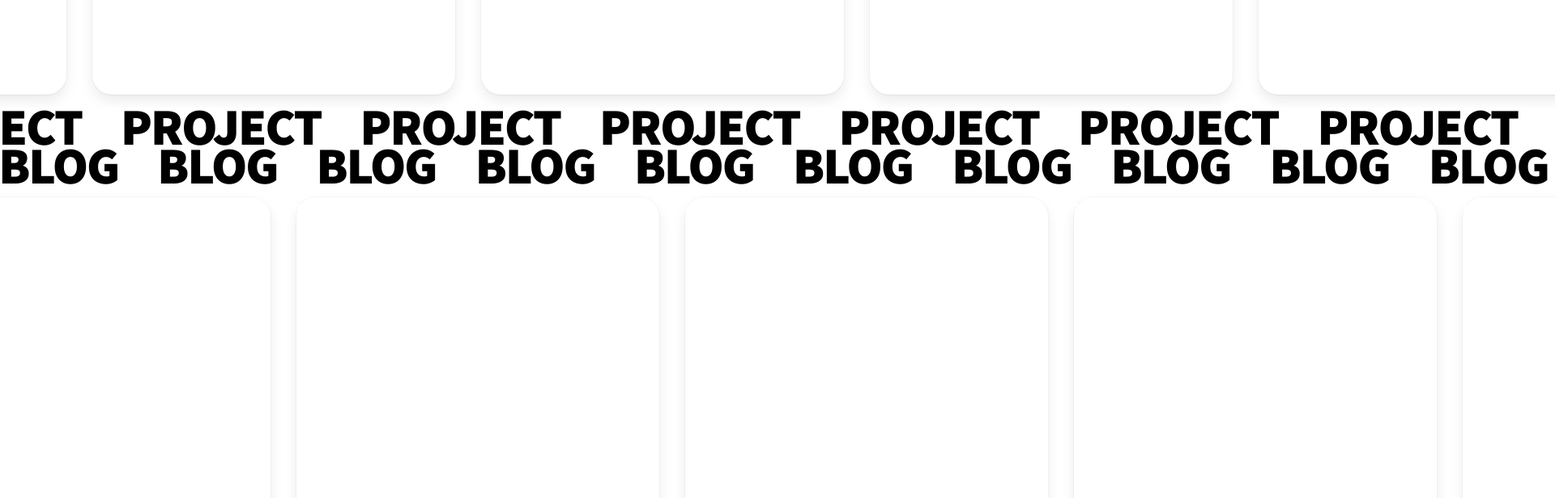
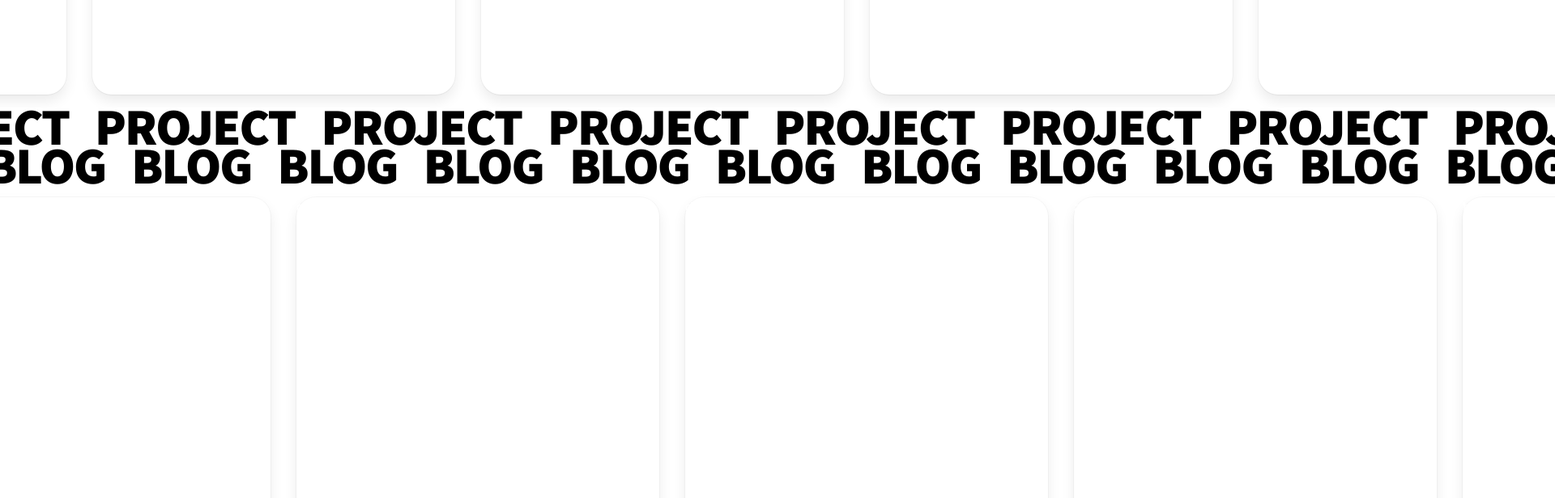
Before and after one commit to stoicperson/portfolio, a Next.js app: page / in a window 1280 px wide. Shown: the part 1320-1936 px from the top of the page at 81% size, 1920 px wide, since content can reach past the window. Built offline with nearby package versions, Linux system fonts and the light colour scheme.

Commit message:
Update carousel/text.tsx

```diff
--- a/components/carousel/text.module.scss
+++ b/components/carousel/text.module.scss
@@ -8,6 +8,7 @@
   letter-spacing: -2px;
   & > span {
     display: block;
-    margin-right: 3rem;
+    margin-right: 2rem;
+    user-select: none;
   }
 }
```
